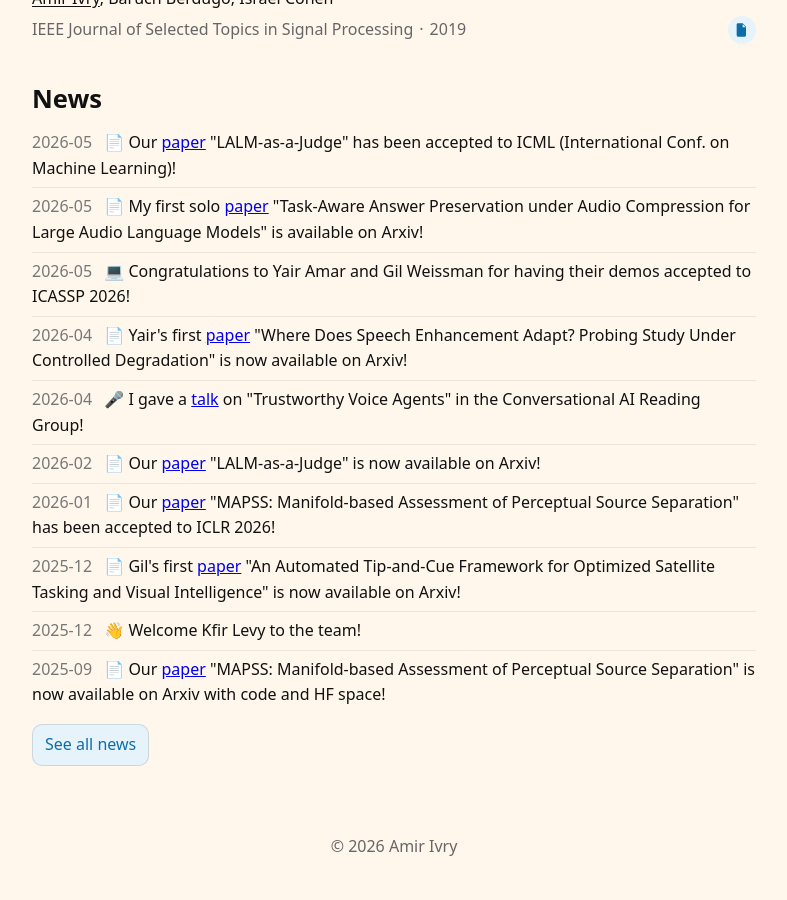
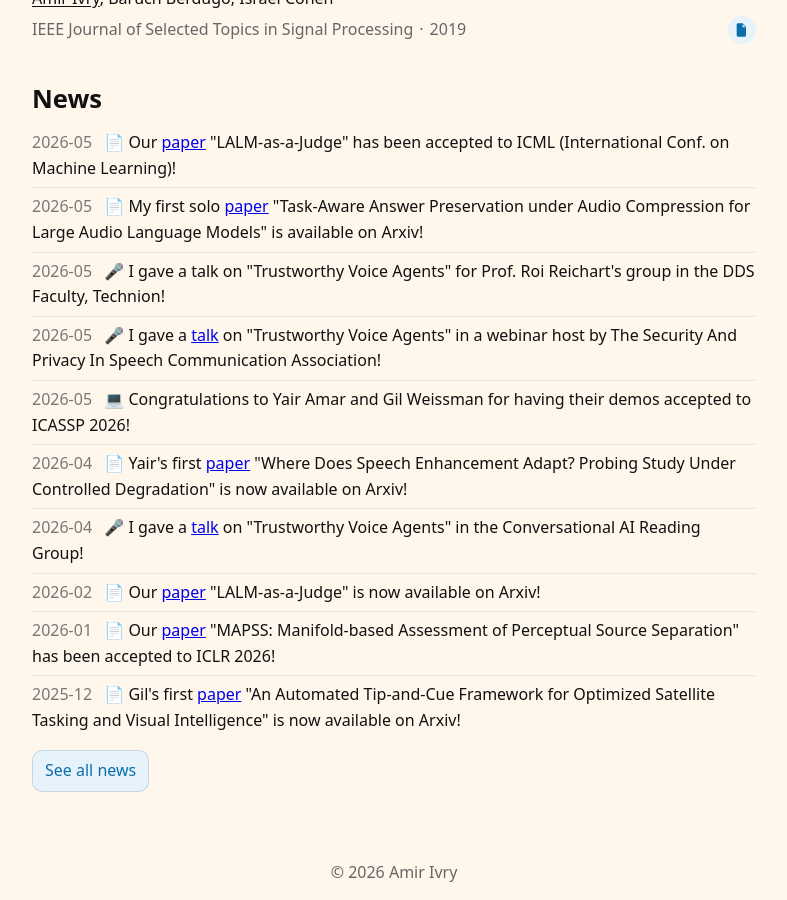
Before and after one commit to Amir-Ivry/Amir-Ivry.github.io, a Jekyll site: the page built from index.html, in a window 1280 px wide and 900 px high, scrolled down 1359 px. Shown: the whole window, without its empty margins (246-1033 px from the left). Built offline with Jekyll 4.4.1, drawn with Linux system fonts in a browser that asks for light colours.

Commit message:
Update news.yml

```diff
--- a/_data/news.yml
+++ b/_data/news.yml
@@ -136,10 +136,22 @@
 
 # 🎤 Lectures (parsed from CV)
 
+- date: 2026-05
+  prefix: "🎤 I gave a"
+  link_text: "talk"
+  url: "https://www.youtube.com/watch?v=4XBW6XdmCoo&feature=youtu.be"
+  suffix: "on \"Trustworthy Voice Agents\" in a webinar host by The Security And Privacy In Speech Communication Association!"
+
+- date: 2026-05
+  prefix: "🎤 I gave a"
+  link_text: ""
+  url: ""
+  suffix: "talk on \"Trustworthy Voice Agents\" for Prof. Roi Reichart's group in the DDS Faculty, Technion!"
+
 - date: 2026-04
   prefix: "🎤 I gave a"
   link_text: "talk"
-  url: "https://www.youtube.com/watch?v=adYg43xZG0c&t=114s"
+  url: "https://www.youtube.com/watch?v=adYg43xZG0c"
   suffix: "on \"Trustworthy Voice Agents\" in the Conversational AI Reading Group!"
 
 - date: 2020-09
```
